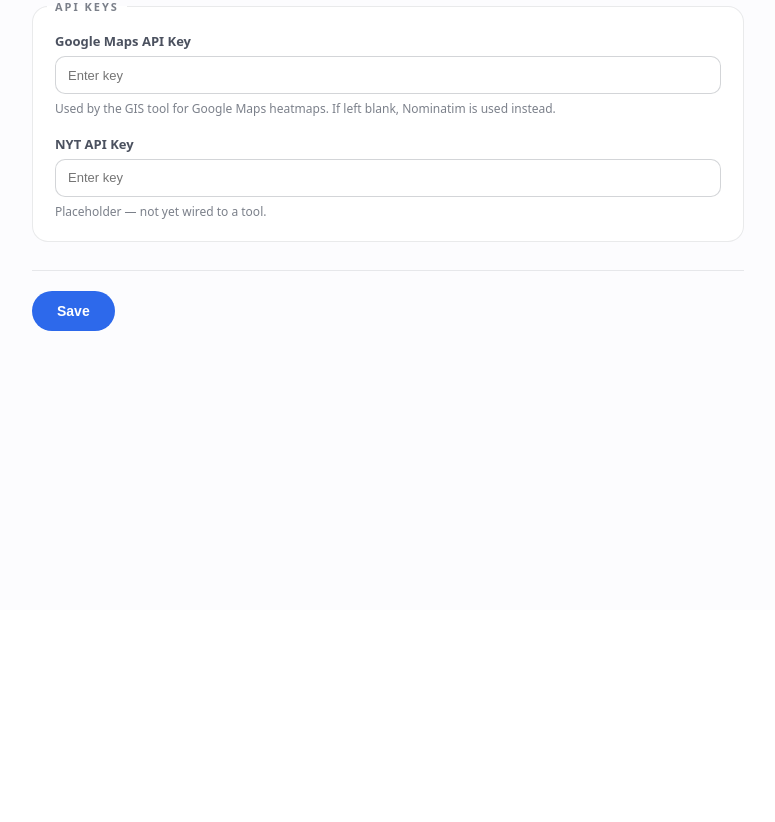
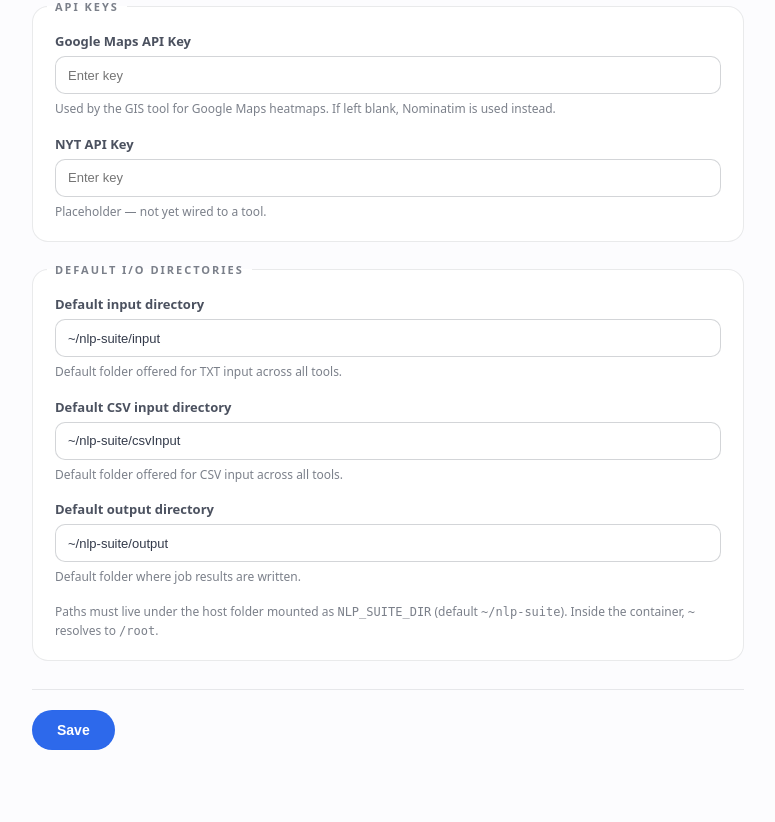
Before and after one commit to coralynnkc/nlp-suite-new, a Django app: template ui/templates/settings.html in a window 1280 px wide. Shown: the part 190-1012 px from the top of the page, without its empty margins (252-1027 px from the left). Before the commit the page ends 521 px from the top, so only its background shows below. Run offline with Django 4.2, Linux system fonts and the light colour scheme; the template is opened without the code that fills it, so the values that code supplies are empty; some libraries are stand-ins or nearby versions.

Commit message:
settings

```diff
--- a/ui/templates/settings.html
+++ b/ui/templates/settings.html
@@ -32,6 +32,33 @@
             </div>
         </fieldset>
 
+        <fieldset class="form-section">
+            <legend>Default I/O directories</legend>
+
+            <div class="field">
+                <label for="default_input_dir">Default input directory</label>
+                <input type="text" name="default_input_dir" id="default_input_dir"
+                       value="{{ current.default_input_dir|default:'~/nlp-suite/input' }}">
+                <p class="field-help">Default folder offered for TXT input across all tools.</p>
+            </div>
+
+            <div class="field">
+                <label for="default_csv_input_dir">Default CSV input directory</label>
+                <input type="text" name="default_csv_input_dir" id="default_csv_input_dir"
+                       value="{{ current.default_csv_input_dir|default:'~/nlp-suite/csvInput' }}">
+                <p class="field-help">Default folder offered for CSV input across all tools.</p>
+            </div>
+
+            <div class="field">
+                <label for="default_output_dir">Default output directory</label>
+                <input type="text" name="default_output_dir" id="default_output_dir"
+                       value="{{ current.default_output_dir|default:'~/nlp-suite/output' }}">
+                <p class="field-help">Default folder where job results are written.</p>
+            </div>
+
+            <p class="field-help">Paths must live under the host folder mounted as <code>NLP_SUITE_DIR</code> (default <code>~/nlp-suite</code>). Inside the container, <code>~</code> resolves to <code>/root</code>.</p>
+        </fieldset>
+
         <div class="buttons-section">
             <button type="submit" class="run-button">Save</button>
         </div>
```
Also changed, not shown: agent/src/main.py (+35 -8 lines), ui/app/views.py (+21 -8 lines), ui/templates/partials/io_directories.html (+4 -4 lines).
